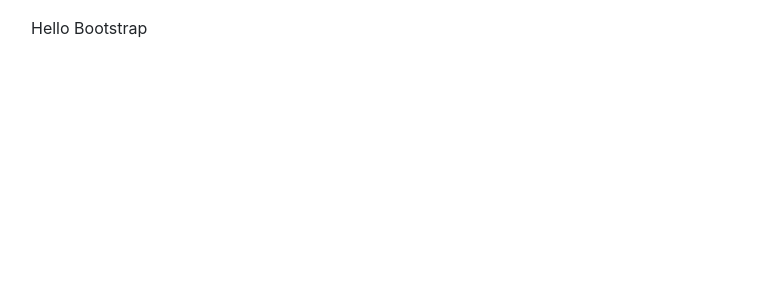
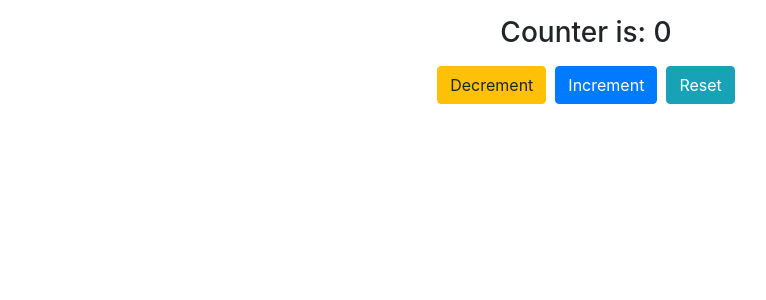
Before and after one commit to danielVFS/NgRX-essentials, an Angular app: page / in a window 1280 px wide. Shown: the top 300 px of the page, without its empty margins (54-820 px from the left). Built offline with nearby package versions, Linux system fonts and the light colour scheme.

Commit message:
counter with output and input props

```diff
--- a/src/app/app.component.html
+++ b/src/app/app.component.html
@@ -1,3 +1,7 @@
-<div class="container mt-3">
-  <p>Hello Bootstrap</p>
+<div class="container">
+  <div class="row">
+    <div class="col-md-12 text-center">
+      <app-counter></app-counter>
+    </div>
+  </div>
 </div>
--- /dev/null
+++ b/src/app/counter/counter-buttons/counter-buttons.component.html
@@ -0,0 +1,7 @@
+<div>
+  <button class="btn btn-warning" (click)="onDecrement()">Decrement</button
+  >&nbsp;
+  <button class="btn btn-primary" (click)="onIncrement()">Increment</button
+  >&nbsp;
+  <button class="btn btn-info" (click)="onReset()">Reset</button>
+</div>
--- /dev/null
+++ b/src/app/counter/counter-buttons/counter-buttons.component.ts
@@ -0,0 +1,28 @@
+import { Component, OnInit, Output, EventEmitter } from '@angular/core';
+
+@Component({
+  selector: 'app-counter-buttons',
+  templateUrl: './counter-buttons.component.html',
+  styleUrls: ['./counter-buttons.component.scss'],
+})
+export class CounterButtonsComponent implements OnInit {
+  @Output() increment = new EventEmitter<void>();
+  @Output() decrement = new EventEmitter<void>();
+  @Output() reset = new EventEmitter<void>();
+
+  constructor() {}
+
+  ngOnInit(): void {}
+
+  onIncrement() {
+    this.increment.emit();
+  }
+
+  onDecrement() {
+    this.decrement.emit();
+  }
+
+  onReset() {
+    this.reset.emit();
+  }
+}
--- /dev/null
+++ b/src/app/counter/counter-output/counter-output.component.html
@@ -0,0 +1,3 @@
+<div>
+  <h3>Counter is: {{ counter }}</h3>
+</div>
--- /dev/null
+++ b/src/app/counter/counter-output/counter-output.component.ts
@@ -0,0 +1,14 @@
+import { Component, Input, OnInit } from '@angular/core';
+
+@Component({
+  selector: 'app-counter-output',
+  templateUrl: './counter-output.component.html',
+  styleUrls: ['./counter-output.component.scss'],
+})
+export class CounterOutputComponent implements OnInit {
+  @Input() counter;
+
+  constructor() {}
+
+  ngOnInit(): void {}
+}
--- /dev/null
+++ b/src/app/counter/counter/counter.component.html
@@ -0,0 +1,15 @@
+<div class="row">
+  <div class="col-md-12">
+    <div class="my-3">
+      <app-counter-output [counter]="counter"></app-counter-output>
+    </div>
+
+    <div class="my-3">
+      <app-counter-buttons
+        (increment)="onIncrement()"
+        (decrement)="onDecrement()"
+        (reset)="onReset()"
+      ></app-counter-buttons>
+    </div>
+  </div>
+</div>
--- /dev/null
+++ b/src/app/counter/counter/counter.component.ts
@@ -0,0 +1,26 @@
+import { Component, OnInit } from '@angular/core';
+
+@Component({
+  selector: 'app-counter',
+  templateUrl: './counter.component.html',
+  styleUrls: ['./counter.component.scss'],
+})
+export class CounterComponent implements OnInit {
+  counter: number = 0;
+
+  constructor() {}
+
+  ngOnInit(): void {}
+
+  onIncrement() {
+    this.counter++;
+  }
+
+  onDecrement() {
+    this.counter--;
+  }
+
+  onReset() {
+    this.counter = 0;
+  }
+}
```
Also changed, not shown: src/app/app.module.ts (+7 -1 lines), tsconfig.json (+2 -5 lines), src/app/counter/counter-buttons/counter-buttons.component.scss (added), src/app/counter/counter-output/counter-output.component.scss (added), src/app/counter/counter/counter.component.scss (added).
